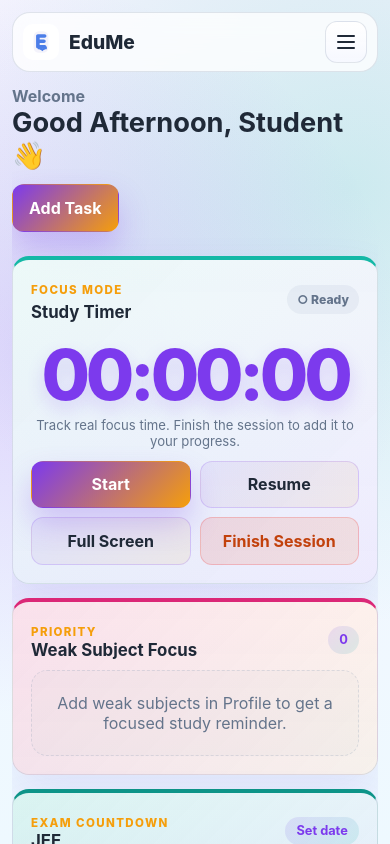
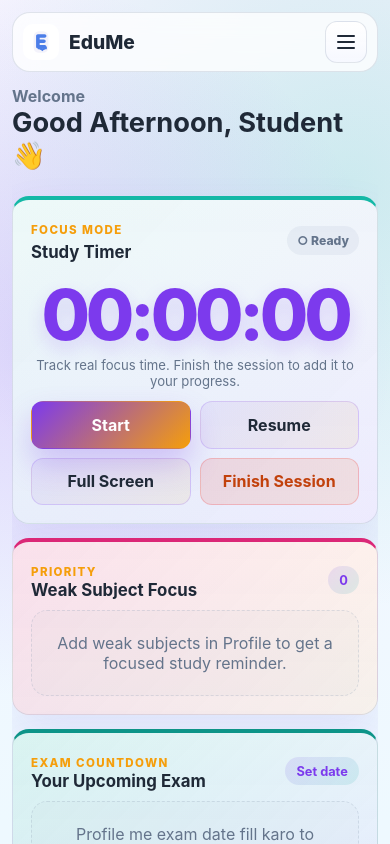
Before and after one commit to sbmnexus/EduMe, a React (Vite) app: page / in a window 390 px wide. Both pictures are taken after a click on the button "Get Started →". Shown: the top 844 px of the page. Built offline with nearby package versions, Linux system fonts and the light colour scheme.

Commit message:
Improve mobile navigation and home labels

```diff
--- a/src/App.jsx
+++ b/src/App.jsx
@@ -858,7 +858,6 @@ function App() {
           <p className="muted" style={{ margin: 0, fontWeight: 700 }}>Welcome</p>
           <h1 className="greeting">{getGreeting()}, {profile.name || 'Student'} 👋</h1>
         </div>
-        <button className="primary-btn" onClick={() => setPage('planner')}>Add Task</button>
       </div>
 
       {renderTimerCard()}
@@ -870,14 +869,14 @@ function App() {
             <div className="empty-state">Add weak subjects in Profile to get a focused study reminder.</div>
           ) : (
             <>
-              <p className="muted" style={{ marginTop: 0 }}>Aaj in subjects par extra dhyan do.</p>
+              <p className="muted" style={{ marginTop: 0 }}>Give these subjects extra attention today.</p>
               <div className="focus-subject-list">{weakSubjects.map((subject) => <span className="focus-subject" key={subject}>{subject}</span>)}</div>
               {weakSubjectTasks.length > 0 && <p className="focus-task-hint">{weakSubjectTasks.length} related task{weakSubjectTasks.length === 1 ? '' : 's'} pending</p>}
             </>
           )}
         </div>
         <div className="card exam-countdown-panel">
-          <div className="section-header"><div><span className="section-kicker">EXAM COUNTDOWN</span><h2>{profile.targetExam || 'Target Exam'}</h2></div><span className="badge">{profile.examDate ? formatShortDate(profile.examDate) : 'Set date'}</span></div>
+          <div className="section-header"><div><span className="section-kicker">EXAM COUNTDOWN</span><h2>Your Upcoming Exam</h2></div><span className="badge">{profile.examDate ? formatShortDate(profile.examDate) : 'Set date'}</span></div>
           {examDaysRemaining === null ? (
             <div className="empty-state">Profile me exam date fill karo to countdown yahan dikhega.</div>
           ) : (
@@ -1629,7 +1628,7 @@ function App() {
               <li>App Name: <span className="highlight-text">EduMe</span></li>
               <li>Version: 1.0.0</li>
               <li>Type: Student Study & Productivity App</li>
-              <li>Designed And Developed <span className="highlight-text">SBM</span></li>
+              <li>Designed And Developed by <span className="highlight-text">SBM</span></li>
             </ul>
           </div>
           <div style={{ display: 'flex', gap: 10, flexWrap: 'wrap' }}>
--- a/src/styles.css
+++ b/src/styles.css
@@ -485,9 +485,10 @@ html, body { overflow-x: hidden; }
   .activity-chart { gap: 5px; padding-inline: 2px; }
   .chart-column strong { font-size: 0.65rem; }
   .chart-value { font-size: 0.62rem; }
-  .mobile-nav { left: auto; right: 12px; top: 68px; bottom: auto; width: min(238px, calc(100vw - 24px)); display: grid; gap: 6px; padding: 10px; opacity: 0; transform: translateY(-12px) scale(0.96); transform-origin: top right; pointer-events: none; transition: opacity 0.22s ease, transform 0.22s ease; }
+  .mobile-nav { left: auto; right: 12px; top: 68px; bottom: auto; width: min(320px, calc(100vw - 24px)); display: grid; gap: 10px; padding: 16px; opacity: 0; transform: translateY(-12px) scale(0.96); transform-origin: top right; pointer-events: none; transition: opacity 0.22s ease, transform 0.22s ease; }
   .mobile-nav.open { opacity: 1; transform: translateY(0) scale(1); pointer-events: auto; }
-  .mobile-nav .nav-item { display: flex; align-items: center; justify-content: flex-start; gap: 10px; width: 100%; min-width: 0; padding: 10px 12px; text-align: left; }
+  .mobile-nav .nav-item { display: flex; align-items: center; justify-content: flex-start; gap: 14px; width: 100%; min-width: 0; min-height: 52px; padding: 16px; text-align: left; font-size: 1rem; line-height: 1.3; }
+  .mobile-nav .nav-item span:first-child { font-size: 1.25rem; }
   .mobile-nav .nav-item span:last-child { overflow: hidden; text-overflow: ellipsis; white-space: nowrap; max-width: none; }
   .mobile-menu-backdrop { position: fixed; inset: 0; z-index: 29; display: block; background: rgba(15,23,42,0.22); opacity: 0; pointer-events: none; transition: opacity 0.22s ease; }
   .mobile-menu-backdrop.open { opacity: 1; pointer-events: auto; }
```
